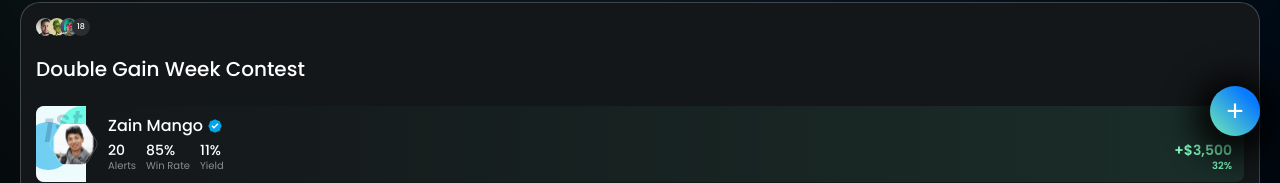
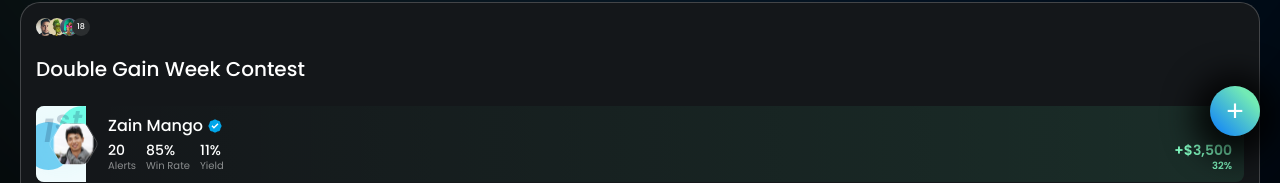
Before and after one commit to TkachukRR/37-Xtrades, an Angular app: page / in a window 1280 px wide. In both pictures the pointer is over the button 1235 px from the left and 728 px from the top of the page. Shown: the part 617-800 px from the top of the page. Built offline with nearby package versions, Linux system fonts and the light colour scheme.

Commit message:
Fixed buttons bugs

```diff
--- a/src/app/components/main-page/main-page.component.scss
+++ b/src/app/components/main-page/main-page.component.scss
@@ -9,7 +9,7 @@
 }
 
 .button{
-  position: absolute;
+  position: fixed;
   width: 50px;
   height: 50px;
   bottom: 47px;
@@ -20,4 +20,10 @@
   background: linear-gradient(225deg, #087AFF 21.7%, #72EAB5 100.34%);
 
   box-shadow: 0px 5px 30px 17px rgba(0, 0, 0, 0.80);;
+
+  &:hover,
+  &:focus,
+  &:active{
+    background: linear-gradient(225deg, #72EAB5 21.7%, #087AFF 100.34%);
+  }
 }
--- a/src/app/components/satistic/statistic.component.scss
+++ b/src/app/components/satistic/statistic.component.scss
@@ -42,7 +42,7 @@
     background-color: var(--color-background-button-regular);
 
     &:hover, &:active{
-      border: none;
+      border-color: transparent;
       color: var(--color-button-text-active);
       background-color: var(--color-background-button-active);
       box-shadow: 0 10px 15px 0 rgba(0, 0, 0, 0.25) inset;
```
